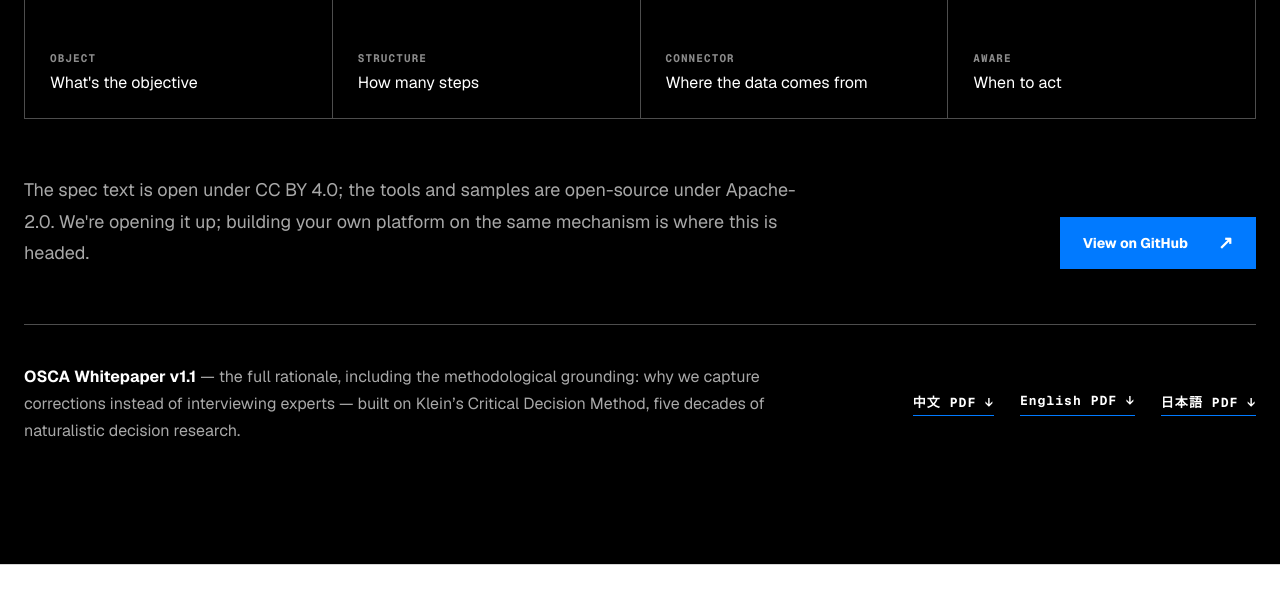
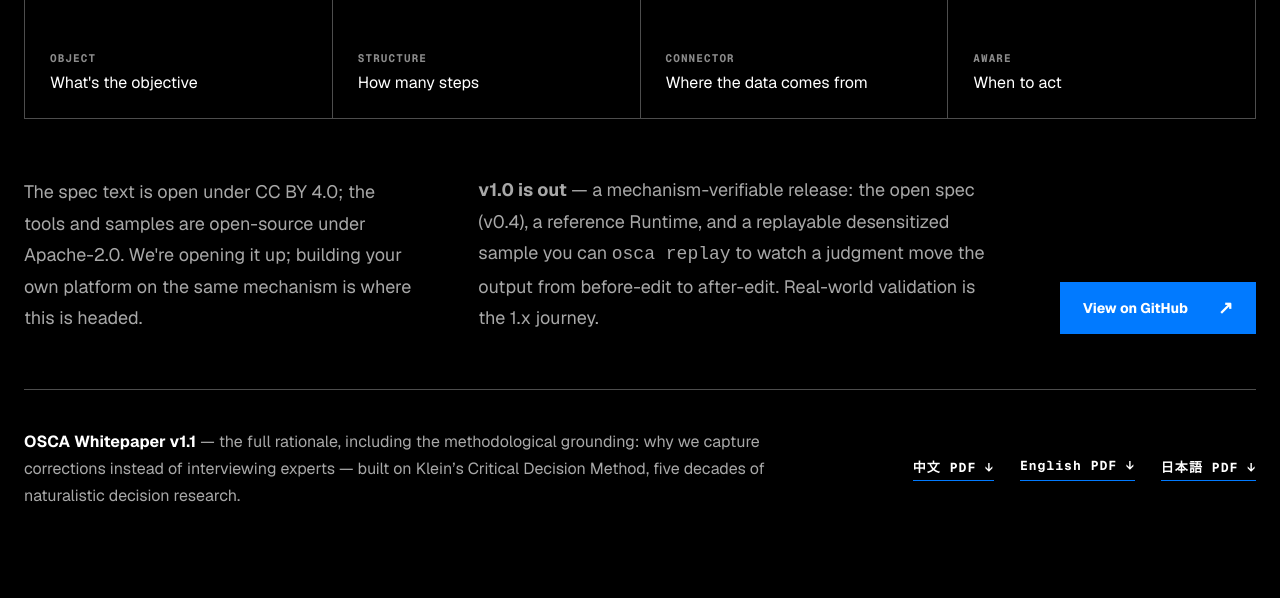
Before and after one commit to OSCAware/osca, a plain HTML site: page site/index.html in a window 1280 px wide. Shown: the part 7939-8537 px from the top of the page. Drawn offline with nearby package versions, Linux system fonts and the light colour scheme.

Commit message:
release(v1.0): 发布凭据三样齐——机制可验里程碑（M6）
- CHANGELOG：SPEC v0.4 定稿 + CLI lint 24 条/replay + v1.0 发布凭据三样条目
- README 三语：软件 v1.0 = 机制可验发布（规范 v0.4 + 参考实现 + 可回放样例）已达；
  区分「发布凭据（v1.0）」vs「产品成熟度验证（真实内容证据/Creator/生产集成，归 1.x）」——
  真实内容门槛移至 1.x（不删），与 M6 (b) 裁决一致，不高估
- 官网：open-standard 段加 v1.0 发布句（机制口径：osca replay 亲眼看判断把输出从改前移向改后）

发布凭据实跑坐实：样例 lint 24 规则 0 错 0 警；osca replay J-0417 → 2/2 绿灯
措辞纪律：机制可验，非效果证明；飞轮收敛曲线进 1.x

Co-Authored-By: Claude Opus 4.8 <noreply@anthropic.com>

```diff
--- a/site/index.html
+++ b/site/index.html
@@ -420,6 +420,7 @@ footer { min-height: 240px; padding: 55px max(24px, calc((100vw - 1320px) / 2));
       </div>
       <div class="open-bottom">
         <p><span class="lx-en" lang="en">The spec text is open under CC BY 4.0; the tools and samples are open-source under Apache-2.0. We're opening it up; building your own platform on the same mechanism is where this is headed.</span><span class="lx-zh" lang="zh">规范文本以 CC BY 4.0 开放，配套工具与样例以 Apache-2.0 开源。我们正在把它开放出来；基于同一套机制构建你自己的平台，是这条路的方向。</span></p>
+        <p><span class="lx-en" lang="en"><b>v1.0 is out</b> &mdash; a mechanism-verifiable release: the open spec (v0.4), a reference Runtime, and a replayable desensitized sample you can <code>osca replay</code> to watch a judgment move the output from before-edit to after-edit. Real-world validation is the 1.x journey.</span><span class="lx-zh" lang="zh"><b>v1.0 已发布</b>——机制可验：开放规范（v0.4）+ 参考运行框架 + 可回放脱敏样例（<code>osca replay</code> 亲眼看判断把输出从改前移向改后）。真实业务验证属 1.x 旅程。</span></p>
         <a class="button open-button" href="https://github.com/OSCAware/osca" target="_blank" rel="noopener"><span class="lx-en" lang="en">View on GitHub</span><span class="lx-zh" lang="zh">在 GitHub 上查看</span> <b>↗</b></a>
       </div>
       <div class="whitepaper-row" data-reveal>
```
Also changed, not shown: 4 other files.
